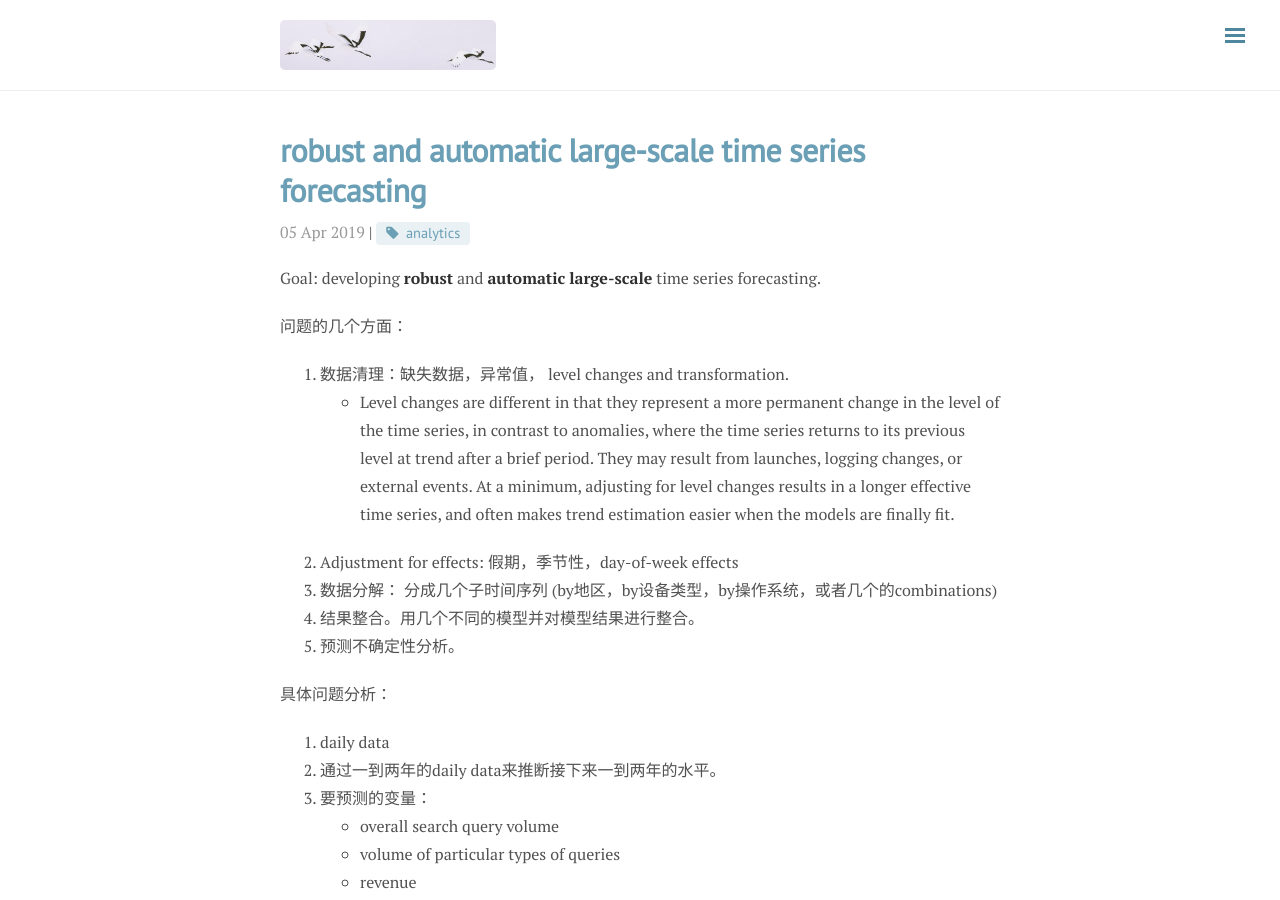
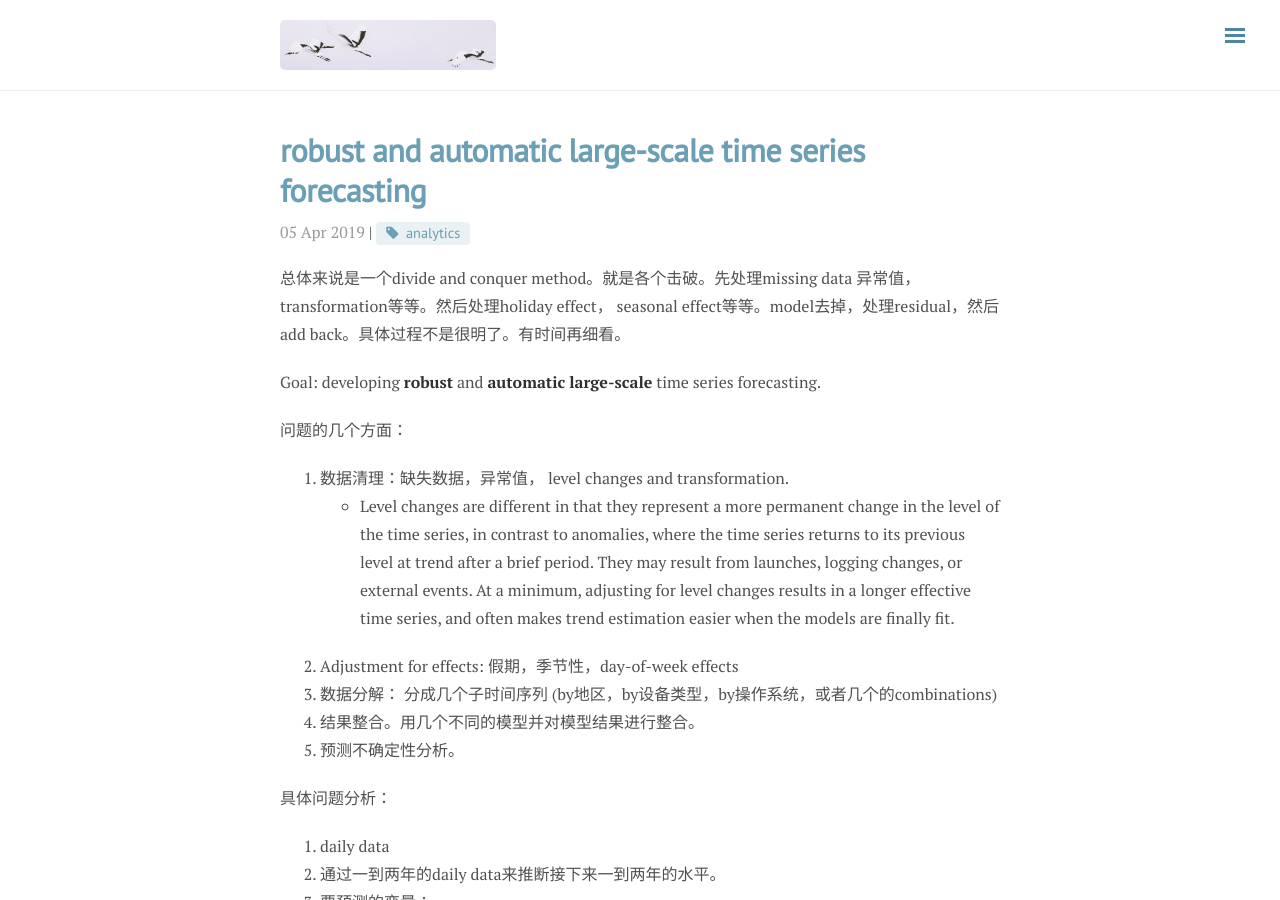
Before and after one commit to ylyy93/my_blog, a Jekyll site: the page built from _posts/google_blog/2019-04-05-robust-and-automatic-large-scale-time-series-forecasting.md, in a window 1280 px wide and 900 px high. Built offline with Jekyll 4.4.1, drawn with Linux system fonts in a browser that asks for light colours; nearby versions of some CDN libraries; comment, search, counter and statistics services are not loaded.

Commit message:
rebuilding site Fri Apr  5 14:31:24 MDT 2019

```diff
--- a/_posts/google_blog/2019-04-05-robust-and-automatic-large-scale-time-series-forecasting.md
+++ b/_posts/google_blog/2019-04-05-robust-and-automatic-large-scale-time-series-forecasting.md
@@ -5,6 +5,8 @@ date: 2019-04-05 12:49 -0600
 categories: Tech
 tags: [analytics]
 ---
+总体来说是一个divide and conquer method。就是各个击破。先处理missing data 异常值，transformation等等。然后处理holiday effect， seasonal effect等等。model去掉，处理residual，然后add back。具体过程不是很明了。有时间再细看。
+
 
 Goal: developing **robust** and **automatic** **large-scale** time series forecasting.
 
```
